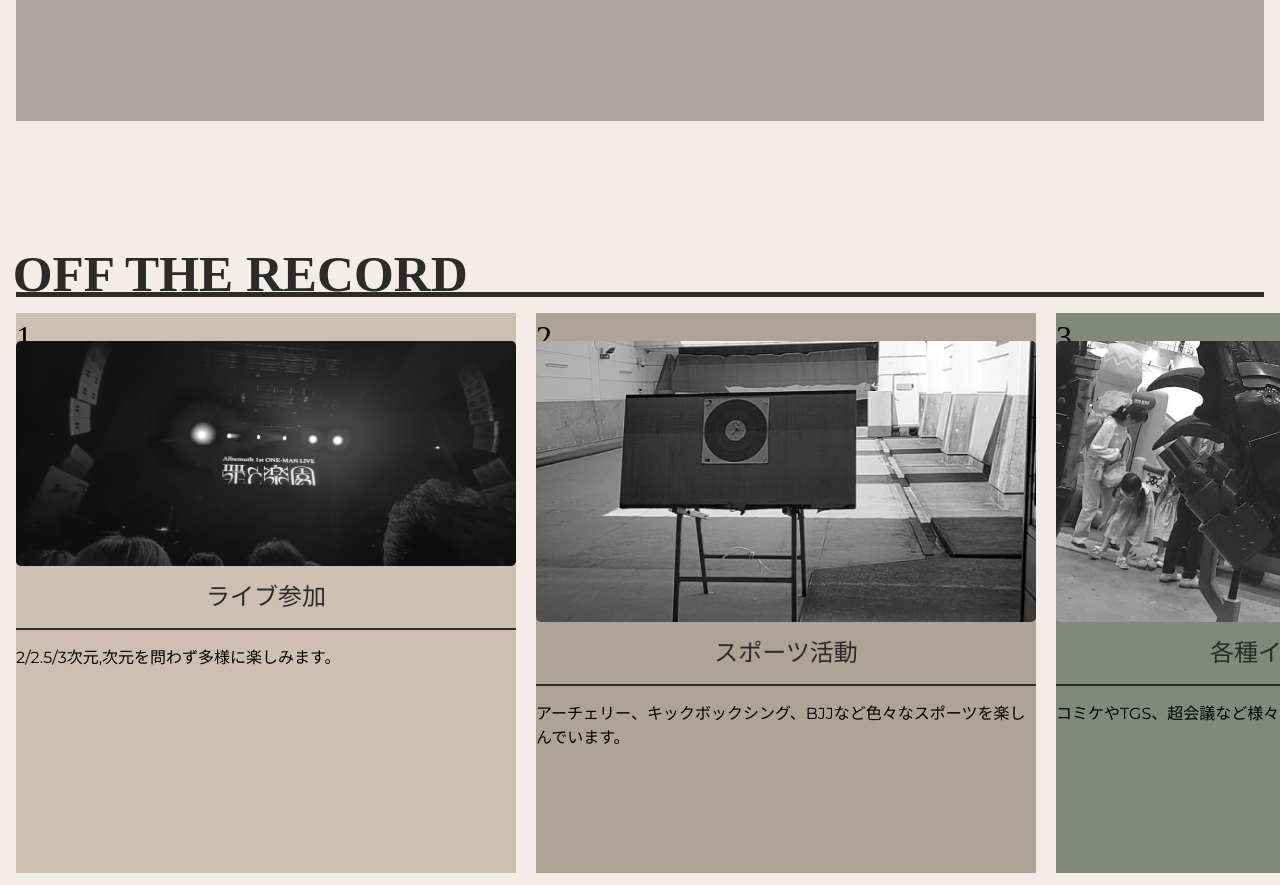
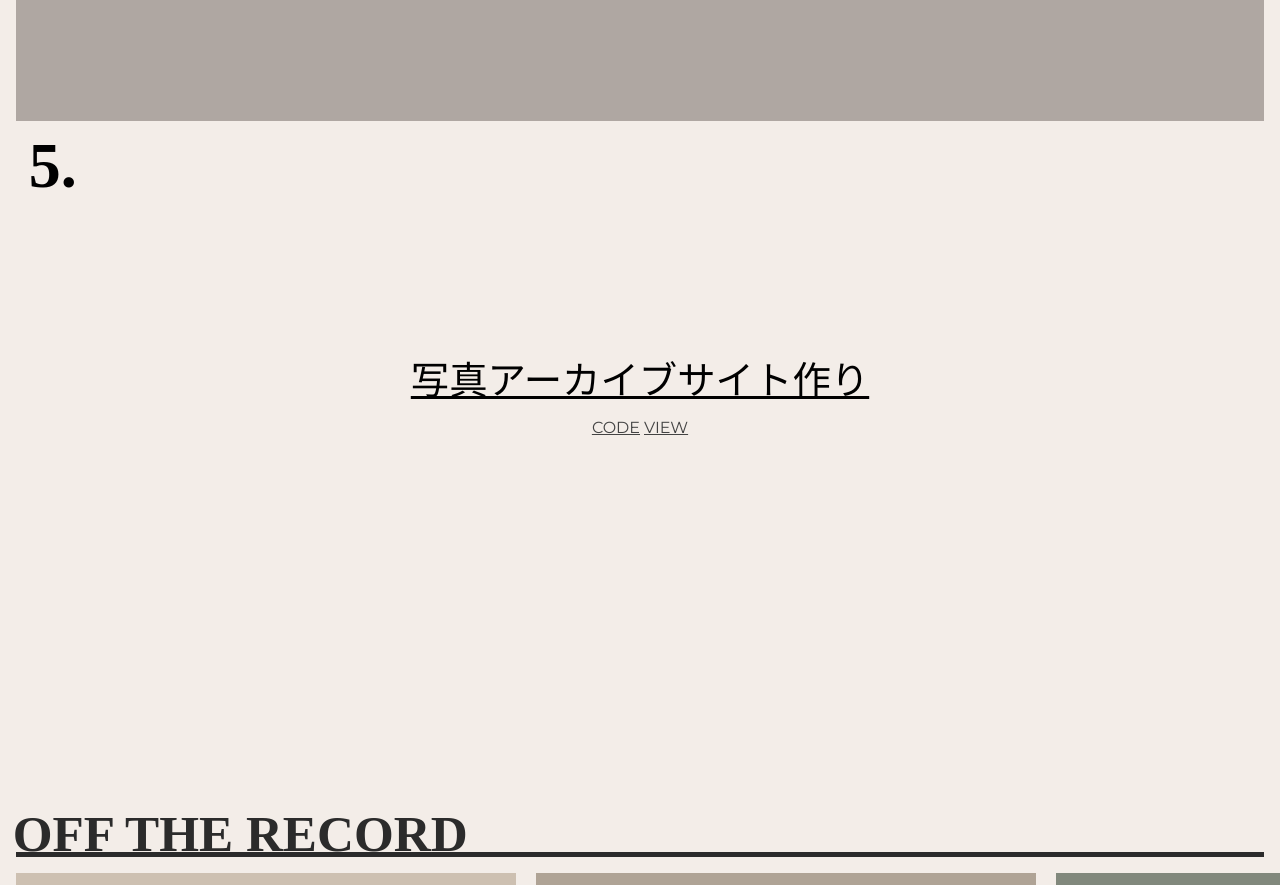
Before and after one commit to Eno951024/vue, a Vue app: page / in a window 1280 px wide. Shown: the part 4340-5225 px from the top of the page. Built offline with nearby package versions, Linux system fonts and the light colour scheme; a small style sheet from the web is missing; a web font is replaced by a local one.

Commit message:
作業内容追加

```diff
--- a/src/constants/index.js
+++ b/src/constants/index.js
@@ -69,6 +69,11 @@ export const workText = [
         title: "ゲームコントローラ作り",
         view: "https://github.com/Eno951024/Game_Controller/tree/main",
     },
+    {
+        title: "写真アーカイブサイト作り",
+        code: "https://github.com/Eno951024/photo-archive",
+        view: "https://photoarchive.netlify.app/",
+    },
 ];
 
 export const otrText = [
```
